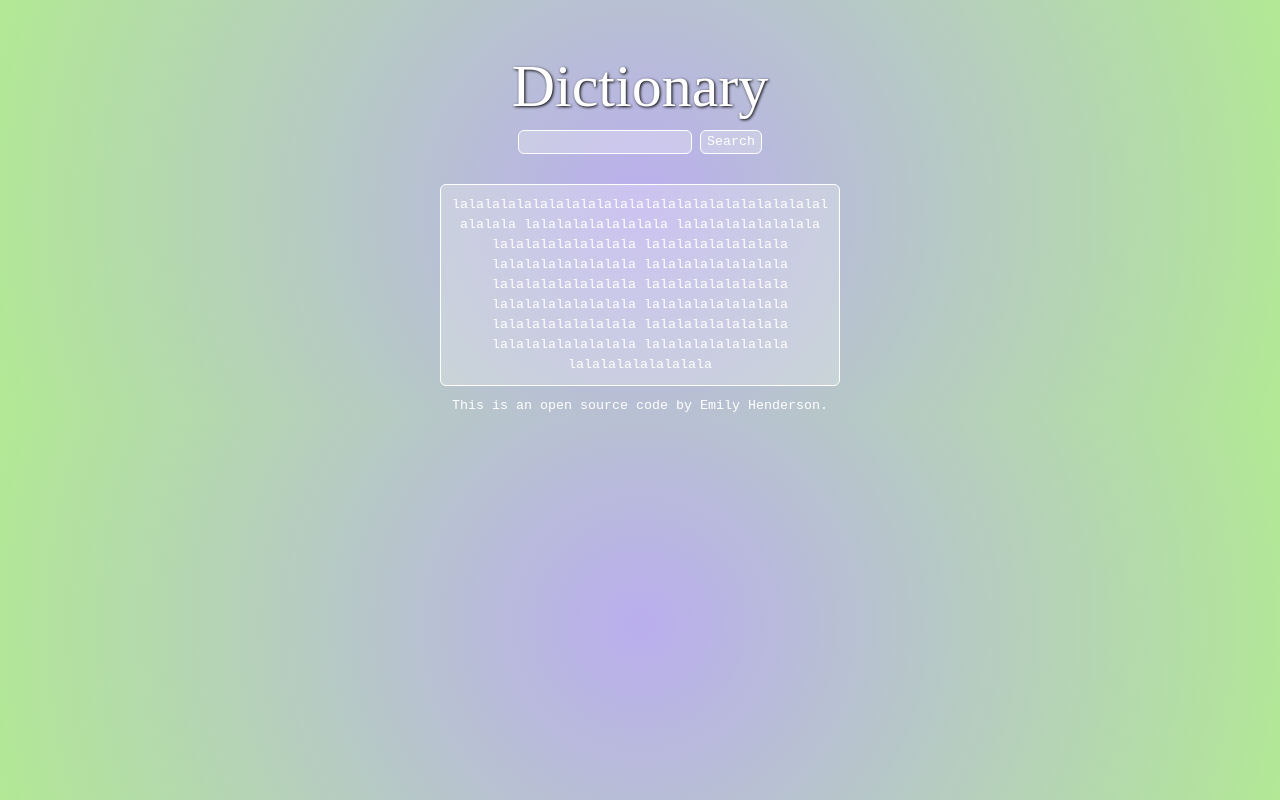
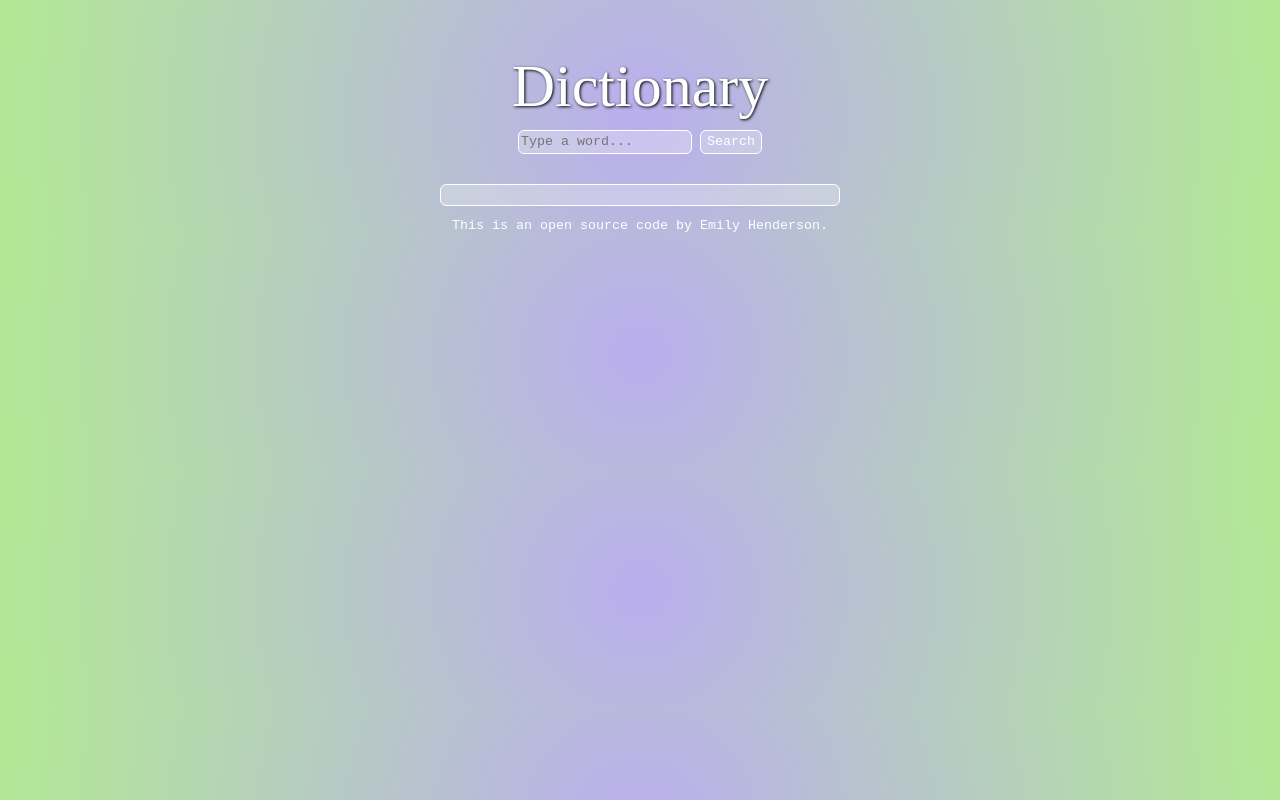
Before and after one commit to emhend/dictionary-project, a React (Create React App) app: page / in a window 1280 px wide. Built offline with nearby package versions, Linux system fonts and the light colour scheme; a web font is replaced by a local one.

Commit message:
ADDED SEARCH+DEFINITIONS+RESULTS

```diff
--- a/src/App.css
+++ b/src/App.css
@@ -15,10 +15,19 @@
 }
 h1 {
   font-family: "Modak", cursive;
-  text-decoration: wavy;
   color: #fff;
   font-size: 60px;
   text-shadow: 1px 1px 3px #000;
+}
+h2 {
+  font-size: 35px;
+  font-weight: bold;
+  text-shadow: 1px 1px 1px #000;
+}
+
+h3 {
+  font-size: 25px;
+  text-shadow: 1px 1px 1px #000;
 }
 
 button {
--- a/src/App.js
+++ b/src/App.js
@@ -6,14 +6,7 @@
     <div className="App">
       <h1>Dictionary</h1>
       <Dictionary />
-      <div className="Container">
-        lalalalalalalalalalalalalalalalalalalalalalalalalalala
-        lalalalalalalalala lalalalalalalalala lalalalalalalalala
-        lalalalalalalalala lalalalalalalalala lalalalalalalalala
-        lalalalalalalalala lalalalalalalalala lalalalalalalalala
-        lalalalalalalalala lalalalalalalalala lalalalalalalalala
-        lalalalalalalalala lalalalalalalalala lalalalalalalalala
-      </div>
+
       <footer>
         This is an{" "}
         <a href="https://github.com/emhend/dictionary-project">
--- a/src/Dictionary.js
+++ b/src/Dictionary.js
@@ -1,11 +1,13 @@
 import axios from "axios";
 import React, { useState } from "react";
+import Results from "./Results";
 
 export default function Dictionary() {
   let [keyword, setKeyword] = useState("");
+  let [results, setResults] = useState(null);
 
   function handleResponse(response) {
-    console.log(response.data[0]);
+    setResults(response.data[0]);
   }
 
   function search(event) {
@@ -20,11 +22,19 @@
   }
 
   return (
-    <div className="DicstionarySearch">
+    <div className="DictionarySearch">
       <form className="Search" onSubmit={search}>
-        <input type="search" autoFocus={true} onChange={handleKeywordChange} />{" "}
+        <input
+          placeholder="Type a word..."
+          type="search"
+          autoFocus={true}
+          onChange={handleKeywordChange}
+        />{" "}
         <button value="Search">Search</button>
       </form>
+      <div className="Container">
+        <Results results={results} />
+      </div>
     </div>
   );
 }
--- /dev/null
+++ b/src/Meaning.js
@@ -0,0 +1,21 @@
+import React from "react";
+
+export default function Meaning(props) {
+  console.log(props.meaning);
+  return (
+    <div className="Meaning">
+      <h3>{props.meaning.partOfSpeech}</h3>
+      {props.meaning.definitions.map(function (definition, index) {
+        return (
+          <div key={index}>
+            <p>
+              {definition.definition}
+              <br />
+              <em>{definition.example}</em>
+            </p>
+          </div>
+        );
+      })}
+    </div>
+  );
+}
--- /dev/null
+++ b/src/Results.js
@@ -0,0 +1,21 @@
+import React from "react";
+import Meaning from "./Meaning";
+
+export default function Results(props) {
+  if (props.results) {
+    return (
+      <div className="Results">
+        <h2>{props.results.word}</h2>
+        {props.results.meanings.map(function (meaning, index) {
+          return (
+            <div key={index}>
+              <Meaning meaning={meaning} />
+            </div>
+          );
+        })}
+      </div>
+    );
+  } else {
+    return null;
+  }
+}
```
